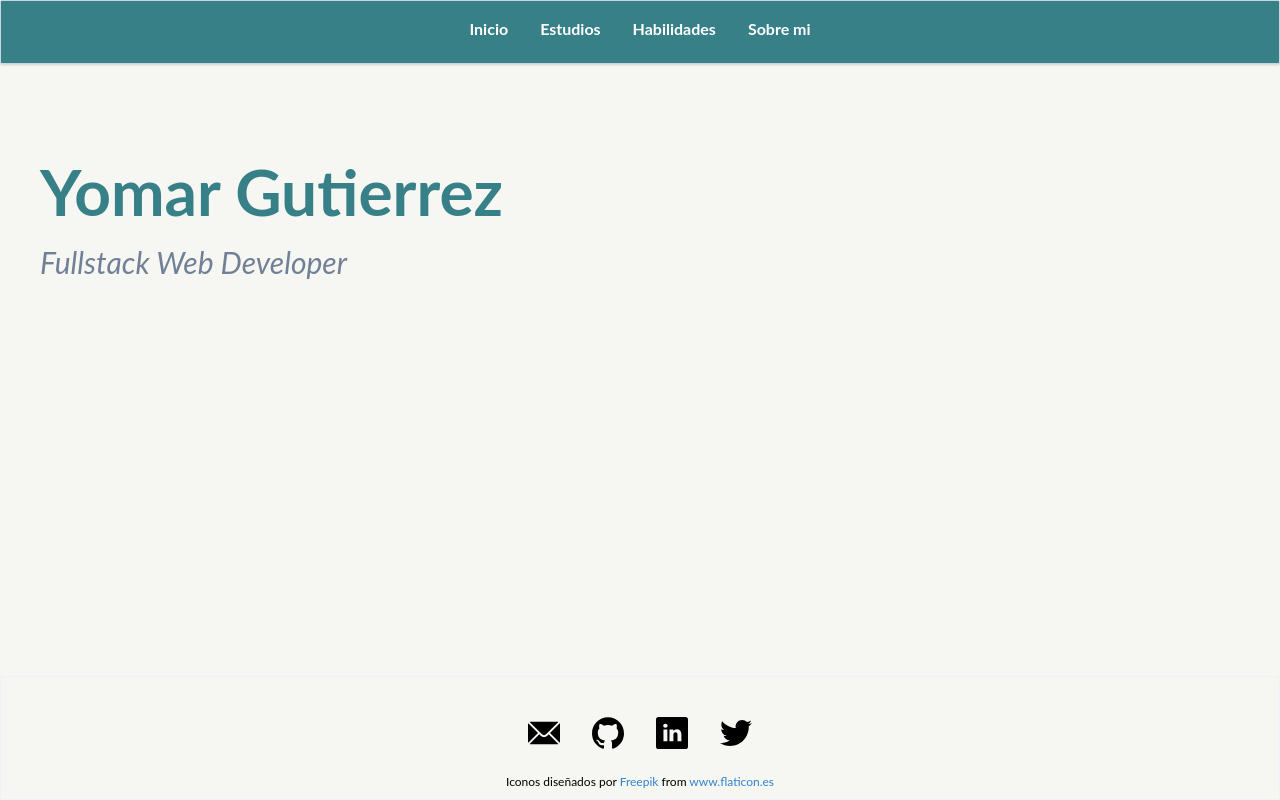
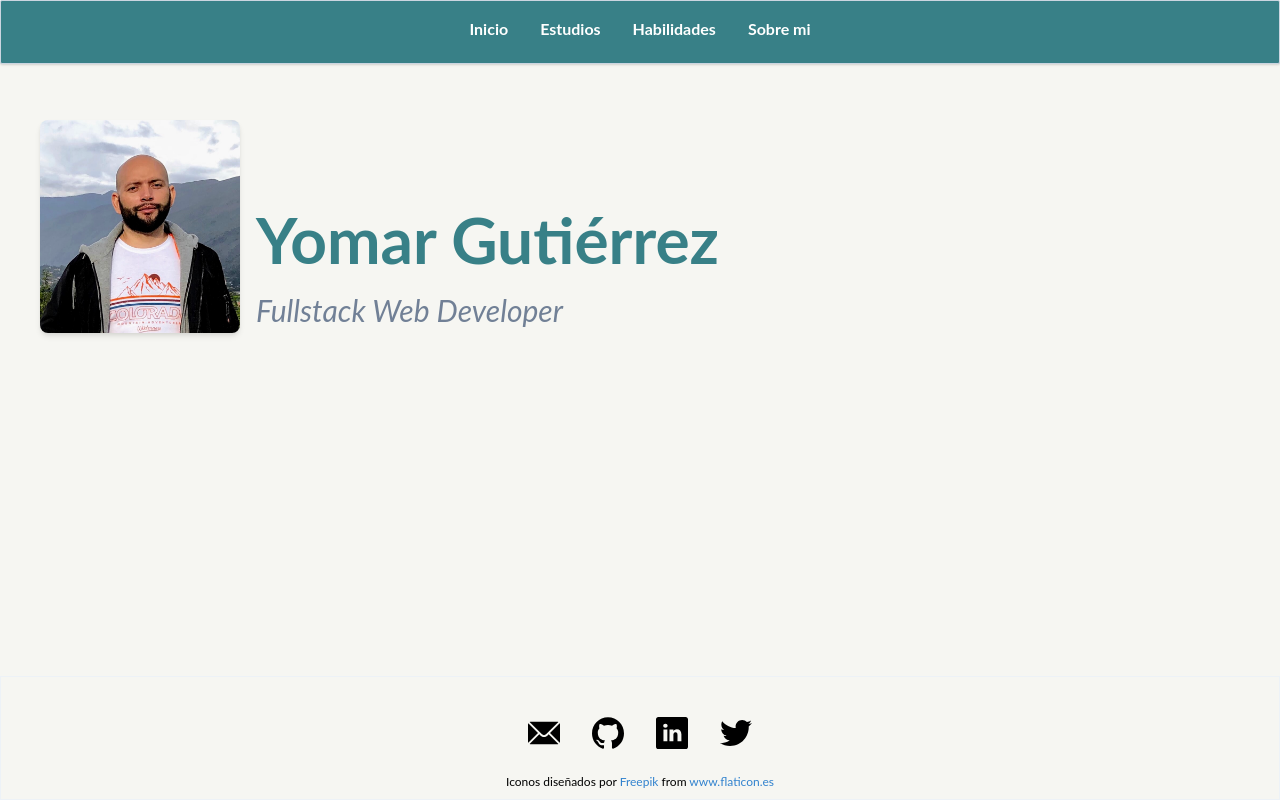
Before and after one commit to yomarguti/portfolio, a Next.js app: page / in a window 1280 px wide. Built offline with nearby package versions, Linux system fonts and the light colour scheme.

Commit message:
New content to Home page. Added public/perfil.jpg to Home page

```diff
--- a/pages/index.js
+++ b/pages/index.js
@@ -2,9 +2,21 @@ import React from 'react';
 
 const Home = () => {
   return (
-    <div className="px-8">
-      <h1 className="text-6xl font-bold pt-20 w-full text-green-900">Yomar Gutierrez</h1>
-      <h3 className="text-gray-600 italic text-3xl">Fullstack Web Developer</h3>
+    <div className="px-8 flex flex-col i md:flex-row md:items-end items-center pt-10">
+      <div className="py-4 w-200">
+        <img
+          src="/perfil.jpg"
+          alt="Foto de perfil"
+          width="200px"
+          className="rounded-lg shadow-md"
+        />
+      </div>
+      <div className="md:pl-4 flex flex-col items-center md:items-start md:justify-end py-4">
+        <h1 className="text-4xl md:text-5xl lg:text-6xl font-bold text-green-900 inline">
+          Yomar Gutiérrez
+        </h1>
+        <h3 className="text-xl md:text-3xl text-gray-600 italic ">Fullstack Web Developer</h3>
+      </div>
     </div>
   );
 };
--- a/tailwind.config.js
+++ b/tailwind.config.js
@@ -160,6 +160,7 @@ module.exports = {
       56: '14rem',
       64: '16rem',
       'page-width': '750px',
+      200: '200px',
     },
     backgroundColor: (theme) => theme('colors'),
     backgroundImage: {
```
Also changed, not shown: public/perfil.jpg (added).
